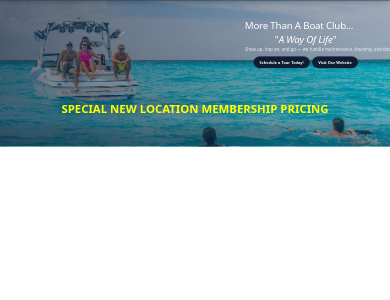
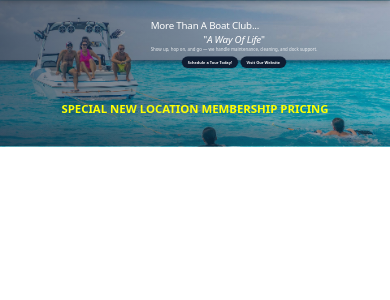
Before and after one commit to jforay/midgeorgia, a Django app: page /banner/ in a window 390 px wide. Shown: the part 73-373 px from the top of the page. Run offline with Django 5.2, Linux system fonts and the light colour scheme.

Commit message:
fixed home and banner overlay

```diff
--- a/home/static/home/css/banner.css
+++ b/home/static/home/css/banner.css
@@ -51,20 +51,22 @@ body {
 
 /* Hero overlay overrides for marketing banner pages */
 .home-hero-overlay {
-    justify-content: flex-end;
+    justify-content:center;
     align-items: flex-start;
-    padding: 5% 6% 0 0;
+    padding: 5% 0 0 20%;
 }
 
 .home-hero-inner {
     padding-left: 0;
     text-align: left;
-    width: min(900px, 55%);
+    width: fit-content;
+    max-width: 75%;
     margin: 0;
 }
 
 .home-hero-inner h1 {
     font-size: clamp(3rem, 5.5vw, 5rem);
+    white-space: nowrap;
 }
 
 .home-hero-inner h1:nth-child(2) {
--- a/home/static/home/css/home.css
+++ b/home/static/home/css/home.css
@@ -45,13 +45,13 @@ body.home-hero-page .site-header.is-transparent .mobile-nav{
   display:flex;
   align-items: flex-start;
   justify-content: flex-start;
-  padding: 15% 0 0 52%;
 }
 
 .home-hero-inner{
   width: fit-content;
   max-width: 600px;
-  margin: 0;
+  margin-top: 30vh;
+  margin-left: 52%;
   text-align: left;
   padding-left: 0;
 }
@@ -138,6 +138,34 @@ body.home-hero-page .site-header.is-transparent .mobile-nav{
     transform: scale(1.05); /* Slightly enlarge the button */
 }
 
+@media (max-width: 1200px) {
+  .home-hero-overlay {
+    align-items: center;
+    justify-content: center;
+    padding: 0;
+  }
+
+  .home-hero-inner {
+    width: min(1100px, calc(100% - 40px));
+    max-width: none;
+    margin-top: 50vh;
+    margin-left: auto;
+    margin-right: auto;
+    text-align: center;
+  }
+
+  .home-hero-inner h1:nth-child(2) {
+    text-align: center;
+  }
+
+  .home-hero-inner p {
+    white-space: normal;
+    max-width: 60ch;
+    margin-left: auto;
+    margin-right: auto;
+  }
+}
+
 /* Tabs */
 
 .tabs {
```
